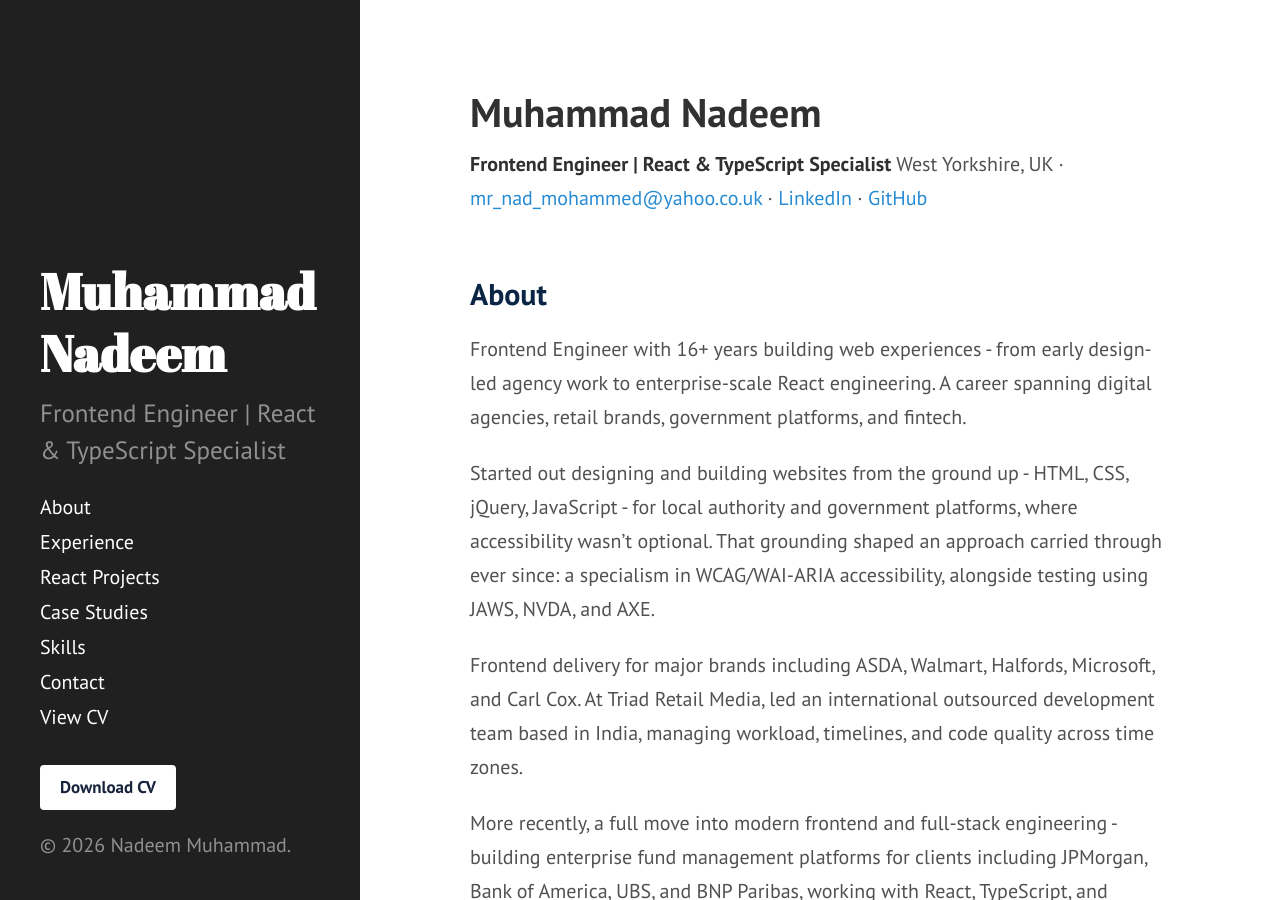
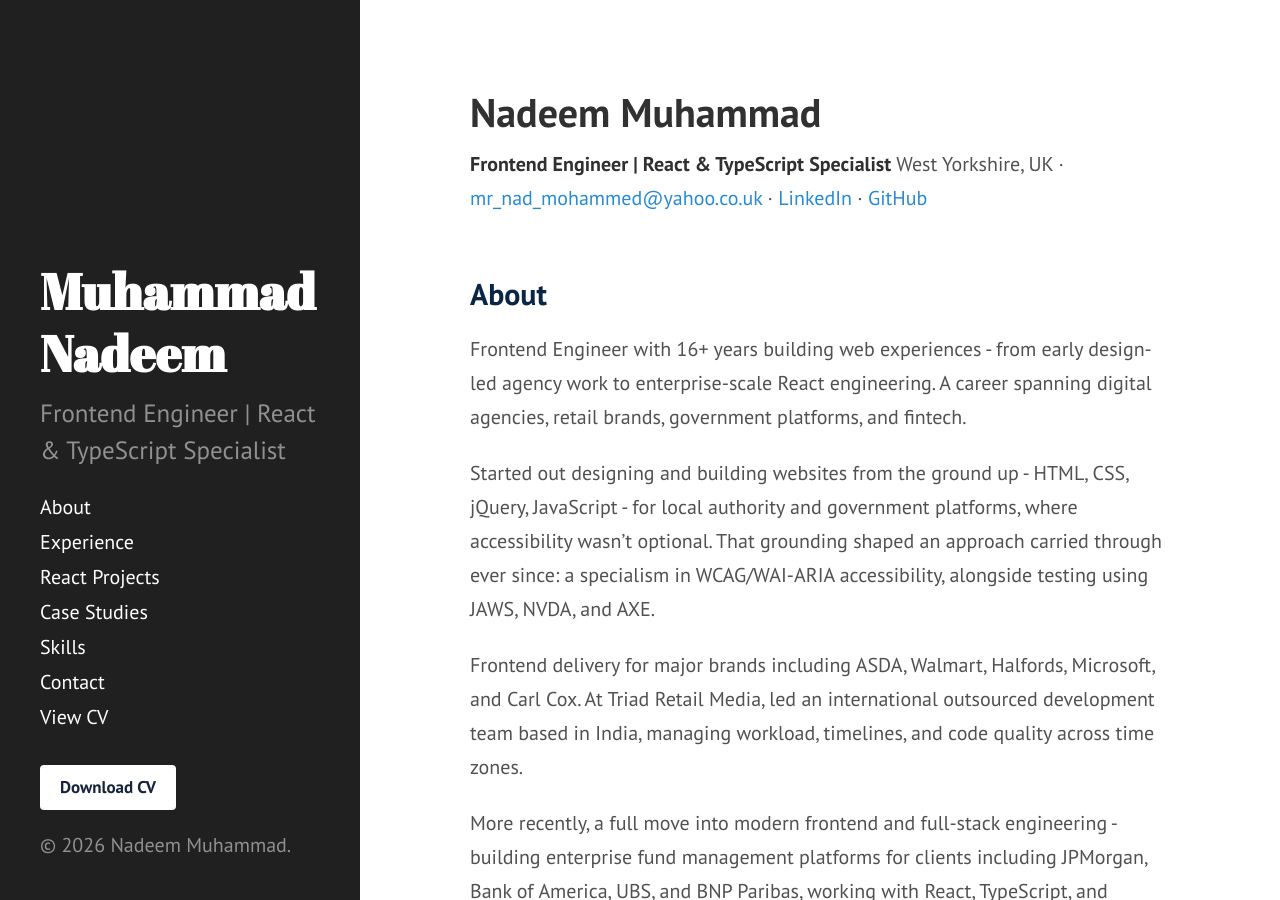
Before and after one commit to nadeem-muhammad/nadeem-muhammad.github.io, a Jekyll site: the page built from index.md, in a window 1280 px wide and 900 px high. Built offline with Jekyll 4.4.1, drawn with Linux system fonts in a browser that asks for light colours.

```diff
--- a/index.md
+++ b/index.md
@@ -3,7 +3,7 @@ layout: default
 title: Home
 ---
 
-# Muhammad Nadeem
+# Nadeem Muhammad
 
 **Frontend Engineer | React & TypeScript Specialist**
 West Yorkshire, UK &middot; [mr_nad_mohammed@yahoo.co.uk](mailto:mr_nad_mohammed@yahoo.co.uk) &middot; [LinkedIn](https://linkedin.com/in/nadeem-muhammad) &middot; [GitHub](https://github.com/nadeem-muhammad)
```
